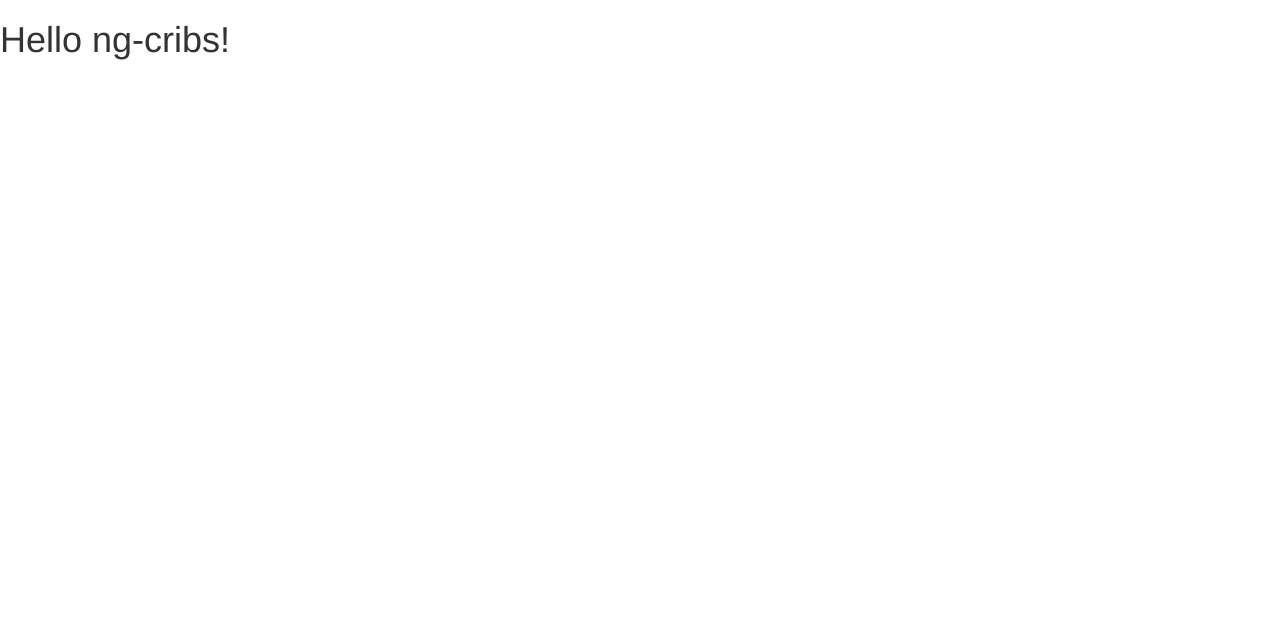
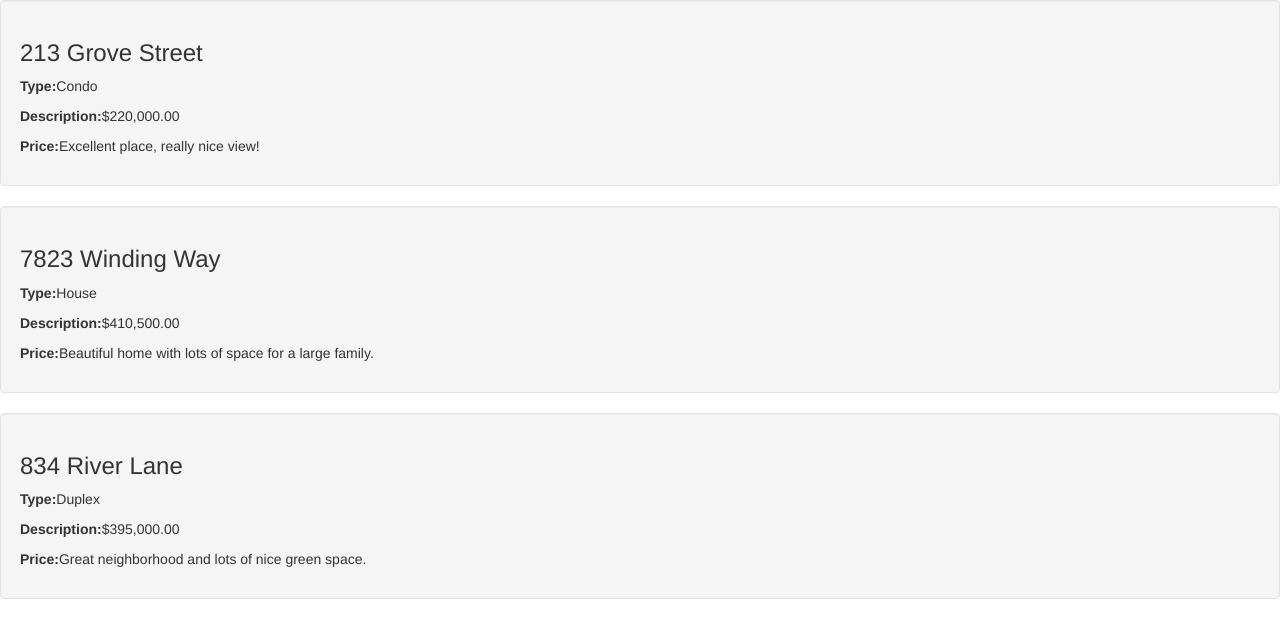
Before and after one commit to sensei100/ng-cribs, a plain HTML site: page index.html in a window 1280 px wide. Drawn offline with nearby package versions, Linux system fonts and the light colour scheme; some packages are replaced by stand-ins of ours; a script that the page names is missing.

Commit message:
create cribs controller

```diff
--- a/index.html
+++ b/index.html
@@ -6,11 +6,17 @@
   <!-- Latest compiled and minified CSS -->
   <link rel="stylesheet" href="https://maxcdn.bootstrapcdn.com/bootstrap/3.3.7/css/bootstrap.min.css" integrity="sha384-BVYiiSIFeK1dGmJRAkycuHAHRg32OmUcww7on3RYdg4Va+PmSTsz/K68vbdEjh4u" crossorigin="anonymous">
 </head>
-<body ng-app="ngCribs">
-  <h1>Hello ng-cribs!</h1>
+<body ng-app="ngCribs" ng-controller="cribsController">
+  <div class="well" ng-repeat="crib in cribs">
+    <h3>{{ crib.address }}</h3>
+    <p><strong>Type:</strong>{{ crib.type }}</p>
+    <p><strong>Description:</strong>{{ crib.price | currency }}</p>
+    <p><strong>Price:</strong>{{ crib.description }}</p>
+  </div>
 </body>
-<script src="https://ajax.googleapis.com/ajax/libs/angularjs/1.6.4/angular.min.js"></script>
+<script src="https://ajax.googleapis.com/ajax/libs/angularjs/1.4.7/angular.min.js"></script>
 <script src="https://cdnjs.cloudflare.com/ajax/libs/angular-ui-bootstrap/2.5.0/ui-bootstrap.min.js"></script>
 <script src="https://cdnjs.cloudflare.com/ajax/libs/angular-ui-bootstrap/2.5.0/ui-bootstrap-tpls.min.js"></script>
 <script src="app.js"></script>
+<script src="scripts/cribsController.js"></script>
 </html>
--- /dev/null
+++ b/scripts/cribsController.js
@@ -0,0 +1,34 @@
+(function() {
+  'use strict';
+
+  function CribsController($scope) {
+
+        $scope.cribs = [
+          {
+            "type": "Condo",
+            "price": 220000,
+            "address": "213 Grove Street",
+            "description": "Excellent place, really nice view!"
+          },
+          {
+            "type": "House",
+            "price": 410500,
+            "address": "7823 Winding Way",
+            "description": "Beautiful home with lots of space for a large family."
+          },
+          {
+            "type": "Duplex",
+            "price": 395000,
+            "address": "834 River Lane",
+            "description": "Great neighborhood and lots of nice green space."
+          }
+        ];
+  }
+
+    CribsController.$inject = ['$scope']
+
+  angular
+    .module('ngCribs')
+    .controller('cribsController', CribsController);
+
+  }());
```
